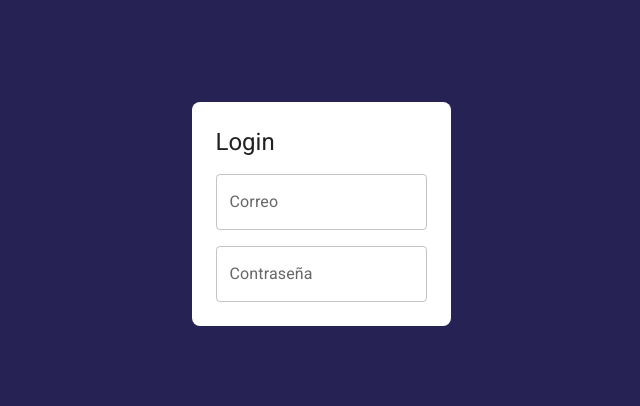
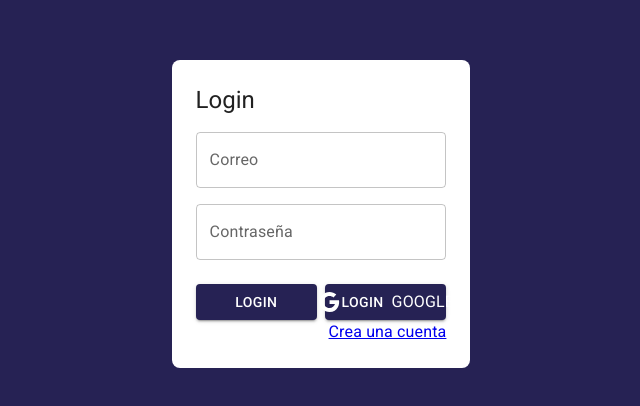
Before and after one commit to JulianLlanten8/RoadMapReact, a React (Vite) app in the folder journalApp/: page /auth/login in a window 1280 px wide. Shown: the part 186-592 px from the top of the page, without its empty margins (319-959 px from the left). Built offline with nearby package versions, Linux system fonts and the light colour scheme.

Commit message:
Add botones del login

```diff
--- a/journalApp/src/auth/pages/Login.jsx
+++ b/journalApp/src/auth/pages/Login.jsx
@@ -1,4 +1,6 @@
-import { Grid, TextField, Typography } from "@mui/material";
+import { Google } from "@mui/icons-material";
+import { Button, Grid, TextField, Typography } from "@mui/material";
+import { Link } from "react-router-dom";
 
 export const Login = () => {
   return (
@@ -29,6 +31,7 @@ export const Login = () => {
               fullWidth
             />
           </Grid>
+
           <Grid item xs={12} sx={{ mt: 2 }}>
             <TextField
               label="Contraseña"
@@ -37,6 +40,38 @@ export const Login = () => {
               fullWidth
             />
           </Grid>
+
+          <Grid container spacing sx={{ mt: 2 }}>
+            <Grid item xs={12} sm={6}>
+              <Button
+                variant="contained"
+                type="submit"
+                className="btn btn-primary btn-block"
+                sx={{ width: "100%" }}
+              >
+                Login
+              </Button>
+            </Grid>
+
+            <Grid item xs={12} sm={6}>
+              <Button
+                variant="contained"
+                type="submit"
+                className="btn btn-primary btn-block"
+                sx={{ width: "100%" }}
+              >
+                <Google />
+                Login
+                <Typography sx={{ ml: 1 }}>Google</Typography>
+              </Button>
+            </Grid>
+          </Grid>
+
+          <Grid container direction={"row"} justifyContent={"end"}>
+            <Link color="inherit" to={"/auth/register"}>
+              Crea una cuenta
+            </Link>
+          </Grid>
         </form>
       </Grid>
     </Grid>
```
